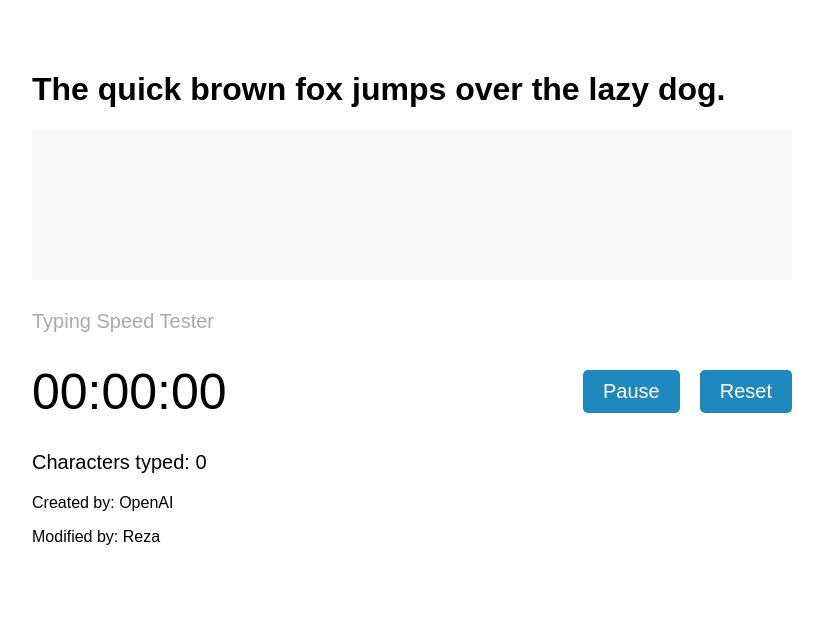
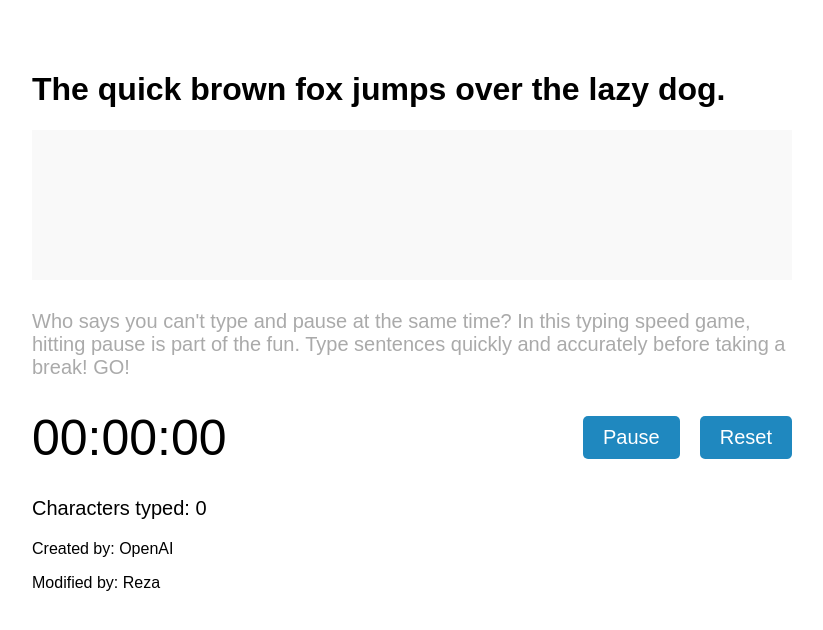
Before and after one commit to l2eza/typing-speed-tester, a plain HTML site: page index.html in a window 1280 px wide. Shown: the whole page, without its empty margins (228-1051 px from the left). Drawn offline with Linux system fonts and the light colour scheme.

Commit message:
modified:   index.html

```diff
--- a/index.html
+++ b/index.html
@@ -14,7 +14,7 @@
         <div class="input-background"></div>
       </div>
       <div class="sample-container">
-        <p id="sample-text">Typing Speed Tester</p>
+        <p id="sample-text">Who says you can't type and pause at the same time? In this typing speed game, hitting pause is part of the fun. Type sentences quickly and accurately before taking a break! GO!</p>
       </div>
       <div class="timer-container">
         <div id="timer">00:00:00</div>
```
